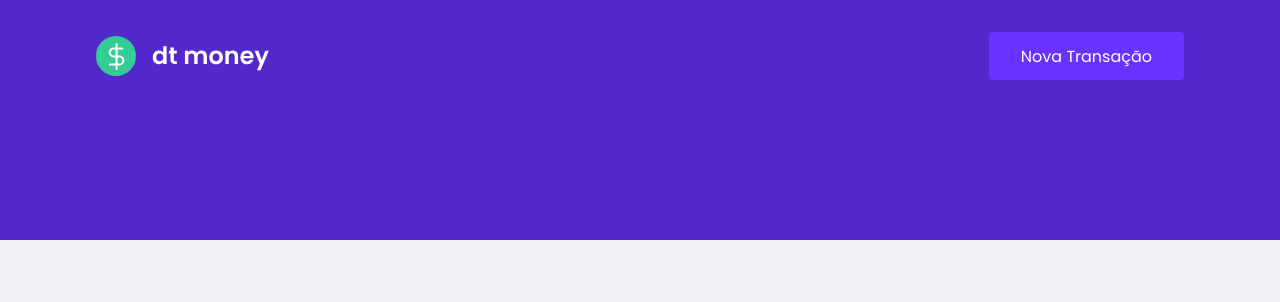
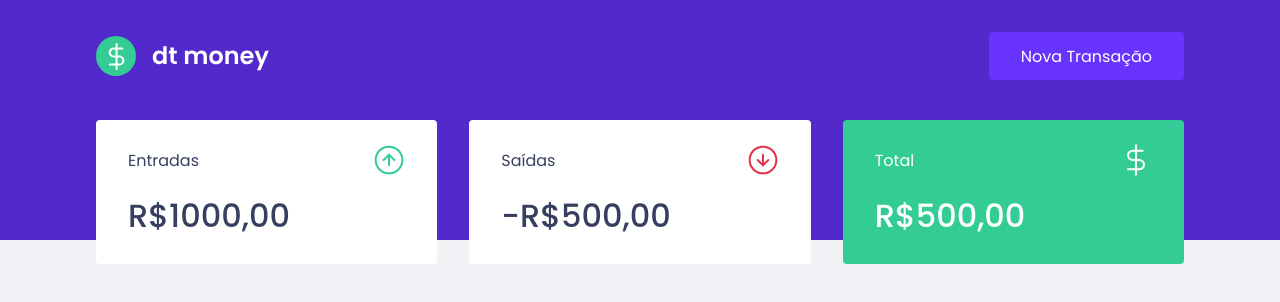
Before and after one commit to pedrocmoreira/gofinances_web, a React (Create React App) app: page / in a window 1280 px wide. Shown: the top 302 px of the page. Built offline with nearby package versions, Linux system fonts and the light colour scheme.

Commit message:
Add Summary

```diff
--- a/public/index.html
+++ b/public/index.html
@@ -11,7 +11,7 @@
 
   <link rel="preconnect" href="https://fonts.gstatic.com" crossorigin>
   <link
-    href="https://fonts.googleapis.com/css2?family=Inter&family=Lexend:wght@500;600&family=Poppins:wght@400;600&display=swap"
+    href="https://fonts.googleapis.com/css2?family=Inter&family=Lexend:wght@500;600&family=Poppins:wght@400;500;600&display=swap"
     rel="stylesheet">
 </head>
 
--- a/src/App.tsx
+++ b/src/App.tsx
@@ -1,3 +1,4 @@
+import { Dashboard } from "./components/Dashboard";
 import { Header } from "./components/Header";
 import { GlobalStyle } from "./styles/global";
 
@@ -6,6 +7,7 @@
   return (
   <>
     <Header />
+    <Dashboard/>
     <GlobalStyle/>
   </>
   );
--- /dev/null
+++ b/src/components/Dashboard/index.tsx
@@ -0,0 +1,10 @@
+import { Summary } from "../Summary";
+import { Container } from "./styles";
+
+export function Dashboard(){
+  return(
+    <Container>
+      <Summary/>
+    </Container>
+  )
+}
--- /dev/null
+++ b/src/components/Dashboard/styles.ts
@@ -0,0 +1,7 @@
+import styled from 'styled-components';
+
+export const Container = styled.main`
+  max-width: 1120px;
+  margin: 0 auto;
+  padding: 2.5rem 1rem;
+`;
--- /dev/null
+++ b/src/components/Summary/index.tsx
@@ -0,0 +1,34 @@
+import incomeImg from '../../assets/income.svg';
+import outcomeImg from '../../assets/outcome.svg';
+import totalImg from '../../assets/total.svg'
+
+
+import { Container } from "./styles"
+
+export function Summary(){
+  return(
+    <Container>
+     <div>
+       <header>
+         <p>Entradas</p>
+         <img src={incomeImg} alt="Entradas" />
+       </header>
+       <strong>R$1000,00</strong>
+       </div>
+       <div>
+       <header>
+         <p>Saídas</p>
+         <img src={outcomeImg} alt="Entradas" />
+       </header>
+       <strong>-R$500,00</strong>
+       </div>
+       <div className="highlight-background">
+         <header >
+         <p>Total</p>
+         <img src={totalImg} alt="Entradas" />
+       </header>
+       <strong>R$500,00</strong>
+     </div>
+    </Container>
+  )
+}
--- /dev/null
+++ b/src/components/Summary/styles.ts
@@ -0,0 +1,35 @@
+import styled from "styled-components";
+
+export const Container = styled.div`
+  display: grid;
+  grid-template-columns: repeat(3, 1fr);
+  gap: 2rem;
+  margin-top: -10rem;
+
+  div {
+    background: var(--shape);
+    padding: 1.5rem 2rem;
+    border-radius: 0.25rem;
+    color: var(--text-title);
+
+    header {
+      display: flex;
+      align-items: center;
+      justify-content: space-between;
+    }
+
+    strong {
+      display: block;
+      margin-top: 1rem;
+      font-size: 2rem;
+      font-weight: 500;
+      line-height: 3rem;
+    }
+
+    &.highlight-background {
+      background: var(--green);
+      color: #fff;
+    }
+
+  }
+`;
--- a/src/styles/global.ts
+++ b/src/styles/global.ts
@@ -4,6 +4,7 @@
   :root {
     --background: #f0f2f5;
     --red: #E52E4D;
+    --green: #33CC95;
     --blue: #5429CC;
 
     --blue-light: #6933FF;
```
